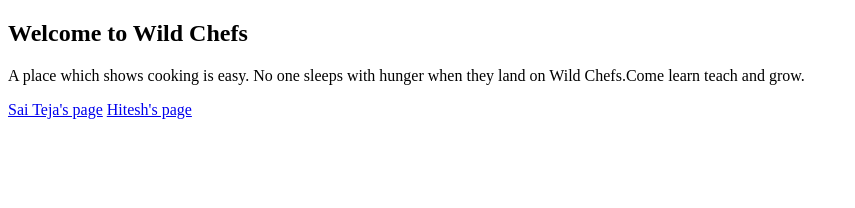
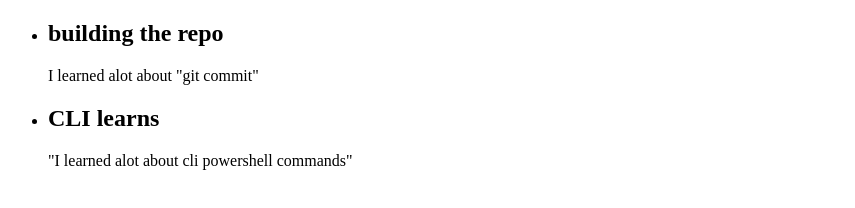
Before and after one commit to SaiTejaPerumalla-5297/Wild_Chefs, a plain HTML site: page teamMembers/hiteshsai.html in a window 1280 px wide. Shown: the whole page, without its empty margins (0-855 px from the left). Drawn offline with Linux system fonts and the light colour scheme.

Commit message:
my html code

```diff
--- a/teamMembers/hiteshsai.html
+++ b/teamMembers/hiteshsai.html
@@ -1,16 +1,20 @@
 <!DOCTYPE html>
 <html lang="en">
+
 <head>
-    <meta charset="UTF-8">
+    <meta charset="UFT-8">
     <meta name="viewport" content="width=device-width, initial-scale=1.0">
-    <title>Wild Chefs</title>
-    <style src="style.css"></style>
-    <script src="app.js"></script>
+    <title>Harsha's Page</title>
 </head>
+
 <body>
-    <h2>Welcome to Wild Chefs</h2>
-    <p>A place which shows cooking is easy. No one sleeps with hunger when they land on Wild Chefs.Come learn teach and grow.</p>
-    <a href="./teamMembers/SaiTeja.html" class="fancy-link">Sai Teja's page</a>
-    <a href="./teamMembers/hiteshsai.html">Hitesh's page</a>
+    <ul>
+        <li>
+            <h2>building the repo</h2>I learned alot about "git commit"<br>
+        </li>
+        <li>
+            <h2>CLI learns </h2>"I learned alot about cli powershell commands"<br>
+        </li>
+    </ul>
 </body>
 </html>
```
